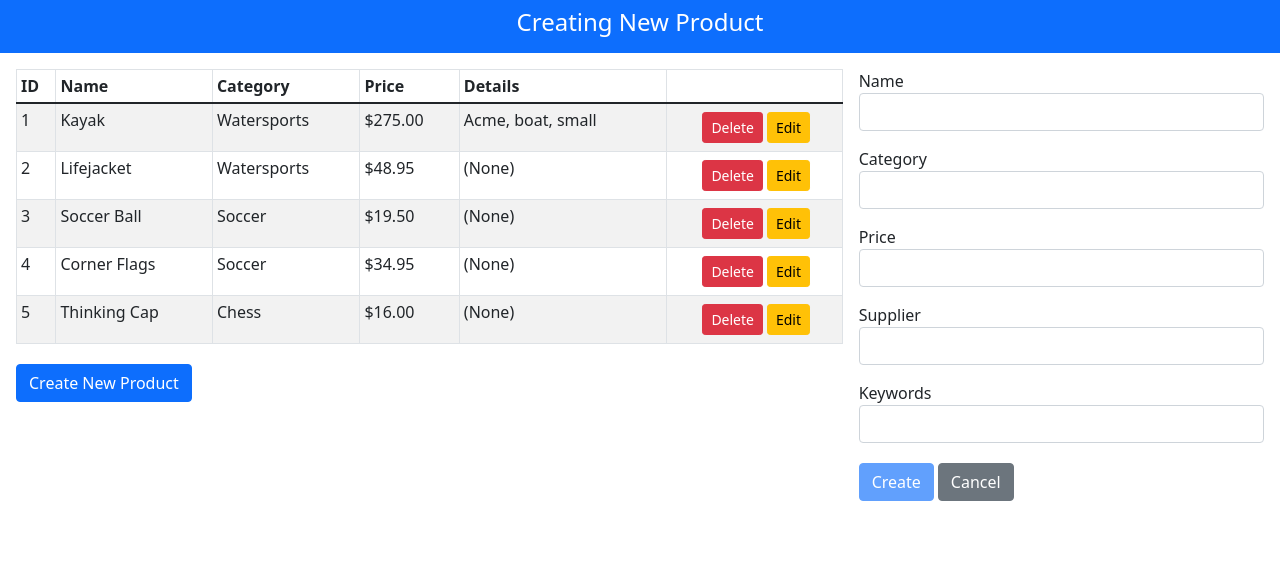
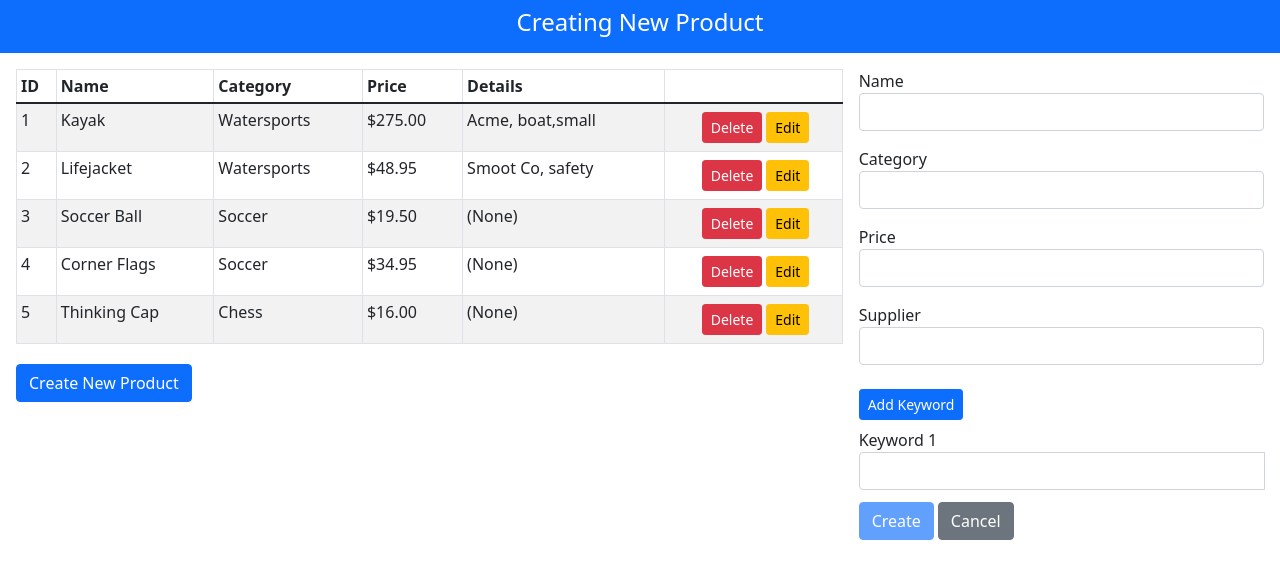
Before and after one commit to Kosteyyy/AP_example2, an Angular app: page /form/create in a window 1280 px wide. Shown: the top 578 px of the page. Built offline with nearby package versions, Linux system fonts and the light colour scheme.

Commit message:
Создание FormArray

```diff
--- a/src/app/core/form.component.html
+++ b/src/app/core/form.component.html
@@ -79,15 +79,43 @@
                 </li>
             </ul>
         </div>
-        <div class="form-group">
-            <label>Keywords</label>
-            <input class="form-control" formControlName="keywords" />
+        <ng-container formGroupName="keywords">
+            <button
+                class="btn btn-sm btn-primary my-2"
+                (click)="addKeywordControl()"
+                type="button"
+            >
+                Add Keyword
+            </button>
+            <div
+                class="form-group"
+                *ngFor="
+                    let c of keywordGroup.controls;
+                    let i = index;
+                    let count = count
+                "
+            >
+                <label>Keyword {{ i + 1 }}</label>
+                <div class="input-group">
+                    <input
+                        class="form-control"
+                        [formControlName]="i"
+                        [value]="c.value"
+                    />
+                    <button
+                        class="btn btn-danger"
+                        type="button"
+                        *ngIf="count > 1"
+                        (click)="removeKeywordControl(i)"
+                    >
+                        Delete
+                    </button>
                     <ul class="text-danger list-unstyled mt-1">
                         <li
                             *validationErrors="
                                 productForm;
-                        control: 'details.keywords';
-                        label: 'ключевые слова';
+                                control: 'details.keywords.' + i;
+                                label: 'keyword';
                                 let err
                             "
                         >
@@ -95,6 +123,8 @@
                         </li>
                     </ul>
                 </div>
+            </div>
+        </ng-container>
     </ng-container>
 
     <div class="mt-2">
--- a/src/app/core/form.component.ts
+++ b/src/app/core/form.component.ts
@@ -4,7 +4,13 @@ import { MODES, SharedState, StateUpdate } from "./sharedState.service";
 import { MessageService } from "../messages/message.service";
 import { Model } from "../model/repository.model";
 import { Message } from "../messages/message.model";
-import { FormControl, FormGroup, NgForm, Validators } from "@angular/forms";
+import {
+    FormArray,
+    FormControl,
+    FormGroup,
+    NgForm,
+    Validators,
+} from "@angular/forms";
 
 @Component({
     selector: "paForm",
@@ -14,6 +20,8 @@ import { FormControl, FormGroup, NgForm, Validators } from "@angular/forms";
 export class FormComponent {
     product: Product = new Product();
     editing: boolean = false;
+
+    keywordGroup = new FormArray([this.createKeywordFormControl()]);
 
     // nameField: FormControl = new FormControl("", {
     //     validators: [
@@ -45,7 +53,7 @@ export class FormComponent {
         }),
         details: new FormGroup({
             supplier: new FormControl("", { validators: Validators.required }),
-            keywords: new FormControl("", { validators: Validators.required }),
+            keywords: this.keywordGroup,
         }),
     });
 
@@ -58,15 +66,15 @@ export class FormComponent {
         this.messageService.reportMessage(new Message("Creating New Product"));
     }
 
-    ngOnInit() {
-        this.productForm
-            .get("details")
-            ?.statusChanges.subscribe((newStatus) => {
-                this.messageService.reportMessage(
-                    new Message(`Details ${newStatus}`)
-                );
-            });
-    }
+    // ngOnInit() {
+    //     this.productForm
+    //         .get("details")
+    //         ?.statusChanges.subscribe((newStatus) => {
+    //             this.messageService.reportMessage(
+    //                 new Message(`Details ${newStatus}`)
+    //             );
+    //         });
+    // }
 
     // ngOnInit() {
     //     this.productForm.statusChanges.subscribe((newStatus) => {
@@ -105,6 +113,7 @@ export class FormComponent {
 
     handleStateChange(newState: StateUpdate) {
         this.editing = newState.mode == MODES.EDIT;
+        this.keywordGroup.clear();
         if (this.editing && newState.id) {
             Object.assign(
                 this.product,
@@ -113,6 +122,9 @@ export class FormComponent {
             this.messageService.reportMessage(
                 new Message(`Editing ${this.product.name}`)
             );
+            this.product.details?.keywords?.forEach((val) => {
+                this.keywordGroup.push(this.createKeywordFormControl());
+            });
             // this.nameField.setValue(this.product.name);
             // this.categoryField.setValue(this.product.category);
         } else {
@@ -123,6 +135,9 @@ export class FormComponent {
             // this.nameField.setValue("");
             // this.categoryField.setValue("");
         }
+        if (this.keywordGroup.length == 0) {
+            this.keywordGroup.push(this.createKeywordFormControl());
+        }
         this.productForm.reset(this.product);
     }
 
@@ -131,10 +146,14 @@ export class FormComponent {
             Object.assign(this.product, this.productForm.value);
             this.model.saveProduct(this.product);
             this.product = new Product();
+            this.keywordGroup.clear();
+            this.keywordGroup.push(this.createKeywordFormControl());
             this.productForm.reset();
         }
     }
     resetForm() {
+        this.keywordGroup.clear();
+        this.keywordGroup.push(this.createKeywordFormControl());
         this.editing = true;
         this.product = new Product();
         this.productForm.reset();
@@ -147,4 +166,16 @@ export class FormComponent {
     //         form.resetForm();
     //     }
     // }
+
+    createKeywordFormControl() {
+        return new FormControl("", { validators: Validators.pattern("^[A-Za-z ]+$") });
+    }
+
+    addKeywordControl() {
+        this.keywordGroup.push(this.createKeywordFormControl());
+    }
+
+    removeKeywordControl(index: number) {
+        this.keywordGroup.removeAt(index);
+    }
 }
--- a/src/app/model/product.model.ts
+++ b/src/app/model/product.model.ts
@@ -9,5 +9,5 @@ export class Product {
 }
 
 export class Details {
-    constructor(public supplier?: string, public keywords?: string) {}
+    constructor(public supplier?: string, public keywords?: string[]) {}
 }
--- a/src/app/model/static.datasource.ts
+++ b/src/app/model/static.datasource.ts
@@ -8,9 +8,12 @@ export class StaticDataSource {
         this.data = new Array<Product>(
             new Product(1, "Kayak", "Watersports", 275, {
                 supplier: "Acme",
-                keywords: "boat, small",
+                keywords: ["boat", "small"],
             }),
-            new Product(2, "Lifejacket", "Watersports", 48.95),
+            new Product(2, "Lifejacket", "Watersports", 48.95, {
+                supplier: "Smoot Co",
+                keywords: ["safety"],
+            }),
             new Product(3, "Soccer Ball", "Soccer", 19.5),
             new Product(4, "Corner Flags", "Soccer", 34.95),
             new Product(5, "Thinking Cap", "Chess", 16)
```
Lines whose indentation alone changed are shown as unchanged.
